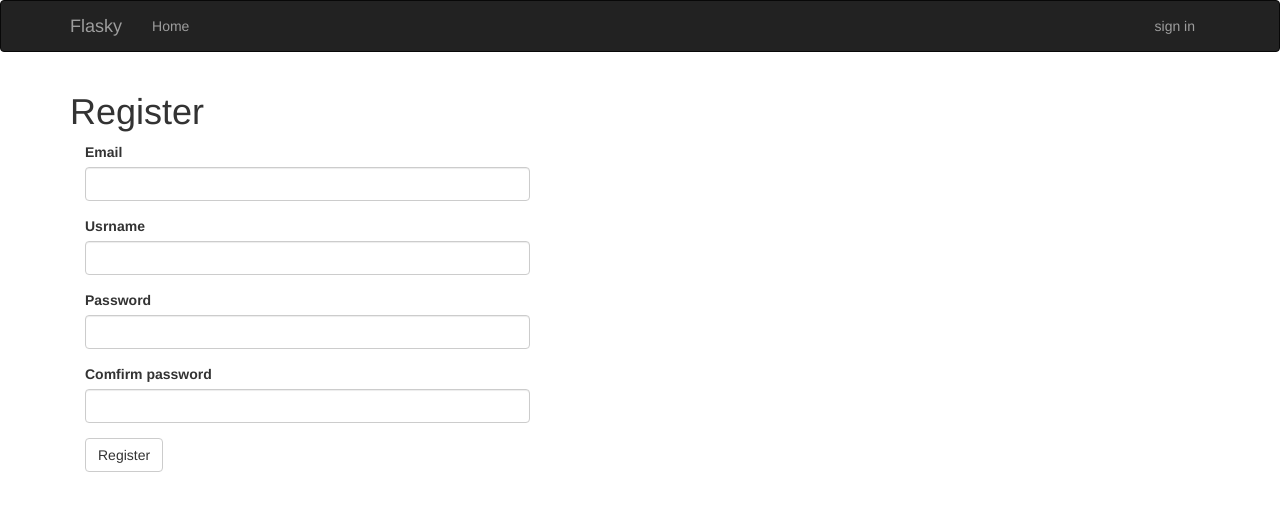
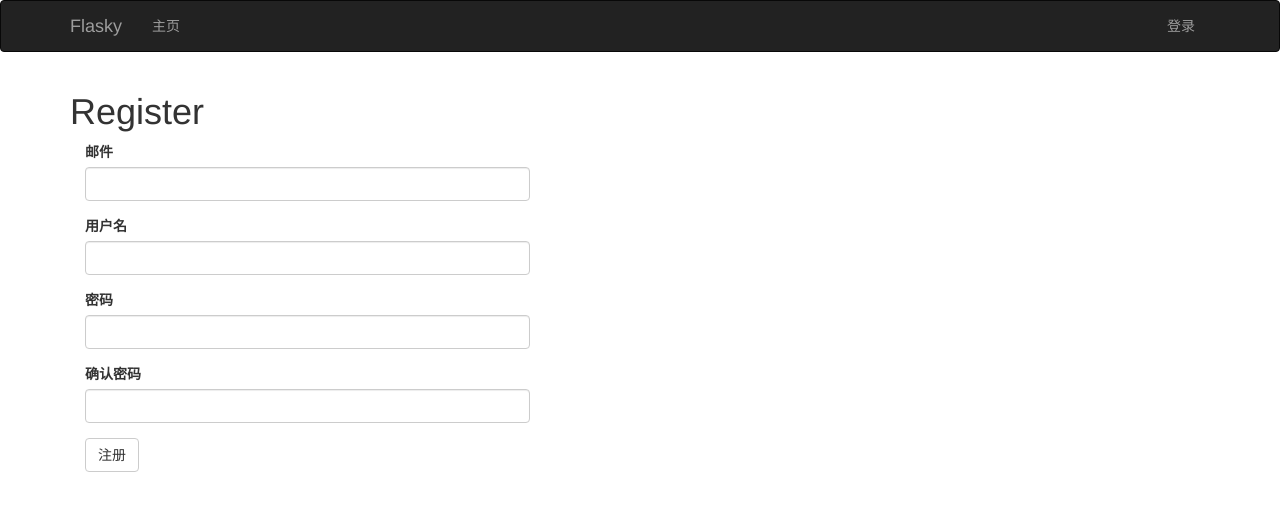
Before and after one commit to qqmecl/chen_blog, a Flask app: page /auth/register in a window 1280 px wide. Shown: the top 511 px of the page. Run offline with Flask 2, Linux system fonts and the light colour scheme; some libraries are stand-ins or nearby versions.

Commit message:
chinese 1

```diff
--- a/app/auth/forms.py
+++ b/app/auth/forms.py
@@ -1,3 +1,4 @@
+# -*- coding:utf-8 -*-
 from flask_wtf import FlaskForm
 from wtforms import StringField, PasswordField, BooleanField, SubmitField
 from wtforms.validators import Required, Length, Email, Regexp, EqualTo
@@ -5,26 +6,26 @@ from wtforms import ValidationError
 from ..models import User
 
 class LoginForm(FlaskForm):
-    email = StringField('Email', validators = [Required(), Length(1, 64), Email()])
-    password = PasswordField('Password', validators = [Required()])
-    remember_me = BooleanField('keep me logged in')
-    submit = SubmitField('Log in')
+    email = StringField('邮件', validators = [Required(), Length(1, 64), Email()])
+    password = PasswordField('密码', validators = [Required()])
+    remember_me = BooleanField('保持登录状态')
+    submit = SubmitField('登录')
 
 
 class RegistrationForm(FlaskForm):
-    email = StringField('Email', validators = [Required(), Length(1, 64), Email()])
-    username = StringField('Usrname', validators = [Required(), Length(1, 64),
+    email = StringField('邮件', validators = [Required(), Length(1, 64), Email()])
+    username = StringField('用户名', validators = [Required(), Length(1, 64),
                            Regexp('^[A-Za-z][A-Za-z0-9._]*$', 0, 'Username must have only letters,'
                            'numbers, dots or underscores')])
-    password = PasswordField('Password', validators = [Required(), EqualTo('password2',
+    password = PasswordField('密码', validators = [Required(), EqualTo('password2',
                              message = 'password must match.')])
-    password2 = PasswordField('Comfirm password', validators = [Required()])
-    submit = SubmitField('Register')
+    password2 = PasswordField('确认密码', validators = [Required()])
+    submit = SubmitField('注册')
 
     def validate_email(self, field):
         if User.query.filter_by(email = field.data).first():
-            raise ValidationError('Email already registered.')
+            raise ValidationError('邮件已被别人注册')
 
     def validate_username(self, field):
         if User.query.filter_by(username = field.data).first():
-            raise ValidationError('Username already in use.')
+            raise ValidationError('用户名已被别人使用')
--- a/app/auth/views.py
+++ b/app/auth/views.py
@@ -1,3 +1,4 @@
+# -*- coding:utf-8 -*-
 from flask import render_template, redirect, url_for, request, flash
 from flask_login import login_user, logout_user, login_required, current_user
 from . import auth
@@ -30,7 +31,7 @@ def resend_confirmation():
     token = current_user.generate_confirmation_token()
     send_email(current_user.email, 'Dear, you need confirm you account.',
                'auth/email/confirm', user = current_user, token = token)
-    flash('A new confirmation email has been sent to you by email.')
+    flash('已给您的邮箱发送新的认证邮件，请接收！')
     return redirect(url_for('main.index'))
 
 
@@ -42,7 +43,7 @@ def login():
         if user is not None and user.verify_password(form.password.data):
             login_user(user, form.remember_me.data)
             return redirect(request.args.get('next') or url_for('main.index'))
-        flash('Invalid username or password.')
+        flash('用户名或密码无效')
     return render_template('auth/login.html', form = form)
 
 
@@ -50,7 +51,7 @@ def login():
 @login_required
 def logout():
     logout_user()
-    flash('You have been logged out.')
+    flash('您已退出登录')
     return redirect(url_for('main.index'))
 
 
@@ -66,7 +67,7 @@ def register():
         token = user.generate_confirmation_token()
         send_email(user.email, 'Confirm Your Account',
                    'auth/email/confirm', user = user, token = token)
-        flash('A confirmation email has been sent to you by email.')
+        flash('已给您的邮箱发送新的认证邮件，请查收！')
         return redirect(url_for('auth.login'))
     return render_template('auth/register.html', form = form)
 
@@ -77,7 +78,7 @@ def confirm(token):
     if current_user.confirmed:
         return redirect(url_for('main.index'))
     if current_user.confirm(token):
-        flash('You have confirmed your account. Thanks!')
+        flash('您的账户已认证，您的社交博客之旅正式开始！')
     else:
-        flash('The confirmation link is invalid or has expired.')
+        flash('链接无效或认证链接已过期，请重新验证！')
     return redirect(url_for('main.index'))
--- a/app/main/views.py
+++ b/app/main/views.py
@@ -1,3 +1,4 @@
+# -*- coding:utf-8 -*-
 from datetime import datetime
 from flask import render_template, session, redirect, url_for, current_app, abort, flash,\
     request, make_response
@@ -81,7 +82,7 @@ def edit_profile():
         current_user.location = form.location.data
         current_user.about_me = form.about_me.data
         db.session.add(current_user)
-        flash('You profile has been update.')
+        flash('你的资料已更新')
         return redirect(url_for('.user', username = current_user.username))
     form.name.data = current_user.name
     form.location.data = current_user.location
@@ -104,7 +105,7 @@ def edit_profile_admin(id):
         user.location = form.location.data
         user.about_me = form.about_me.data
         db.session.add(user)
-        flash('The profile has been updated.')
+        flash('资料已更新')
         return redirect(url_for('.user', username = user.username))
     form.email.data = user.email
     form.username.data = user.username
@@ -126,7 +127,7 @@ def post(id):
                           post = post,
                           author = current_user._get_current_object())
         db.session.add(comment)
-        flash('You comment has been published.')
+        flash('你的评论已发布')
         return redirect(url_for('.post', id = post.id, page = -1))
 
     page = request.args.get('page', 1, type = int)
@@ -154,7 +155,7 @@ def edit(id):
     if form.validate_on_submit():
         post.body = form.body.data
         db.session.add(post)
-        flash('The post has been updated.')
+        flash('文章已更新')
         return redirect(url_for('.post', id = post.id))
     form.body.data = post.body
     return render_template('edit_post.html', form = form)
@@ -169,10 +170,10 @@ def follow(username):
         flash('Invalid user.')
         return redirect(url_for('.index'))
     if current_user.is_following(user):
-        flash('You are already following this user.')
+        flash('您已关注此用户')
         return redirect(url_for('.user', username = username))
     current_user.follow(user)
-    flash('YOu are now following %s.' % username)
+    flash('您已关注 %s.' % username)
     return redirect(url_for('.user', username = username))
 
 
@@ -182,13 +183,13 @@ def follow(username):
 def unfollow(username):
     user = User.query.filter_by(username = username).first()
     if user is None:
-        flash('Invalid user.')
+        flash('无效的用户')
         return redirect(url_for('.index'))
     if not current_user.is_following(user):
-        flash('YOu had not follow this user')
+        flash('您未关注此用户')
         return redirect(url_for('.user', username = username))
     current_user.unfollow(user)
-    flash('you are now unfollow %s.' % username)
+    flash('您取消关注 %s.' % username)
     return redirect(url_for('.user', username = username))
 
 
@@ -196,7 +197,7 @@ def unfollow(username):
 def followers(username):
     user = User.query.filter_by(username = username).first()
     if user is None:
-        flash('Invalid user.')
+        flash('无效的用户')
         return redirect(url_for('.index'))
     page = request.args.get('page', 1, type = int)
     pagination = user.followers.paginate(page,
@@ -210,7 +211,7 @@ def followers(username):
 def followed_by(username):
     user = User.query.filter_by(username = username).first()
     if user is None:
-        flash('Invalid user.')
+        flash('无效的用户')
         return redirect(url_for('.index'))
     page = request.args.get('page', 1, type = int)
     pagination = user.followed.paginate(page,
--- a/app/templates/base.html
+++ b/app/templates/base.html
@@ -23,19 +23,19 @@
         </div>
         <div class="navbar-collapse collapse">
             <ul class="nav navbar-nav">
-                <li><a href="{{ url_for('main.index') }}">Home</a></li>
+                <li><a href="{{ url_for('main.index') }}">主页</a></li>
                 {% if current_user.is_authenticated %}
-                <li><a href="{{ url_for('main.user', username=current_user.username) }}">Profile</a></li>
+                <li><a href="{{ url_for('main.user', username=current_user.username) }}">个人资料</a></li>
                 {% endif %}
             </ul>
             <ul class="nav navbar-nav navbar-right">
                 {% if current_user.can(Permission.MODERATE_COMMENTS) %}
-                <li><a href="{{ url_for('main.moderate') }}">Moderate Comments</a></li>
+                <li><a href="{{ url_for('main.moderate') }}">管理评论</a></li>
                 {% endif %}
                 {% if current_user.is_authenticated %}
-                <li><a href="{{ url_for('auth.logout') }}">sign out</a></li>
+                <li><a href="{{ url_for('auth.logout') }}">退出</a></li>
                 {% else %}
-                <li><a href="{{ url_for('auth.login') }}">sign in</a></li>
+                <li><a href="{{ url_for('auth.login') }}">登录</a></li>
                 {% endif %}
             </ul>
         </div>
```
Also changed, not shown: app/main/forms.py (+19 -18 lines).
